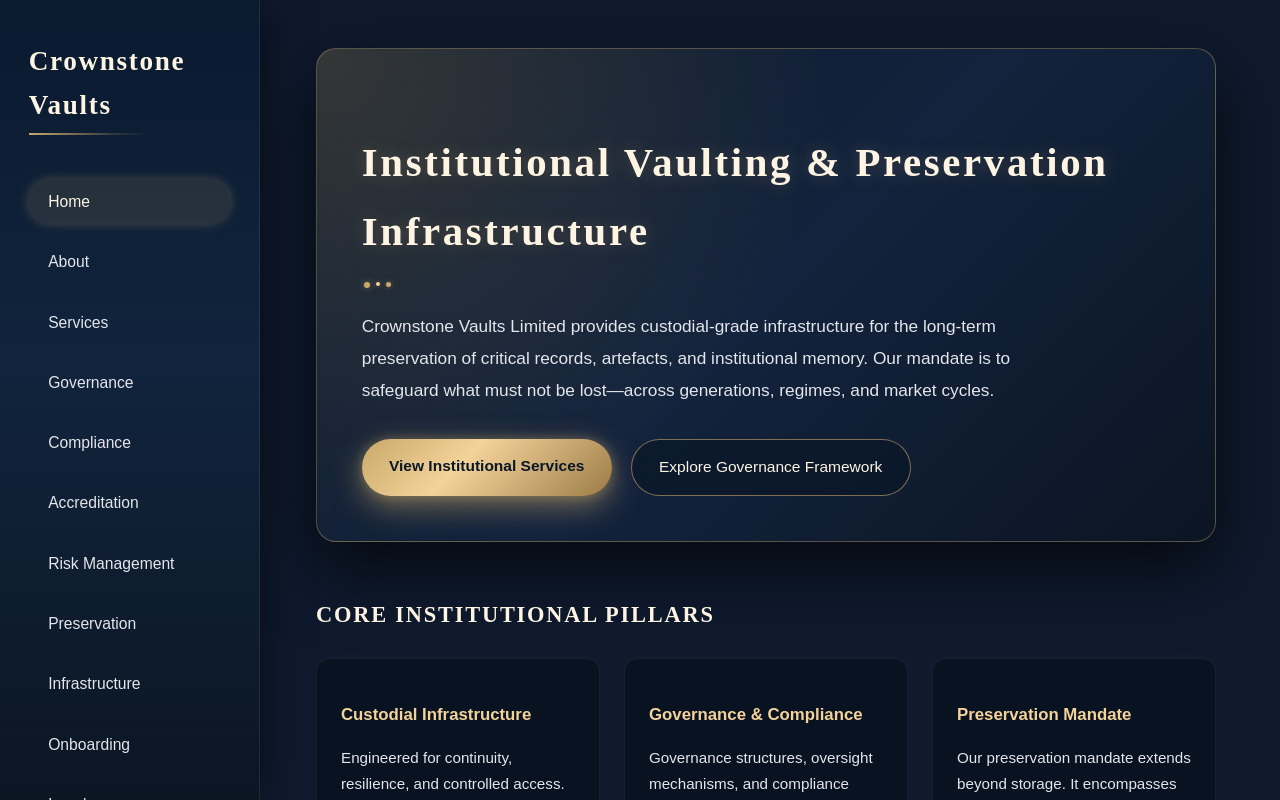
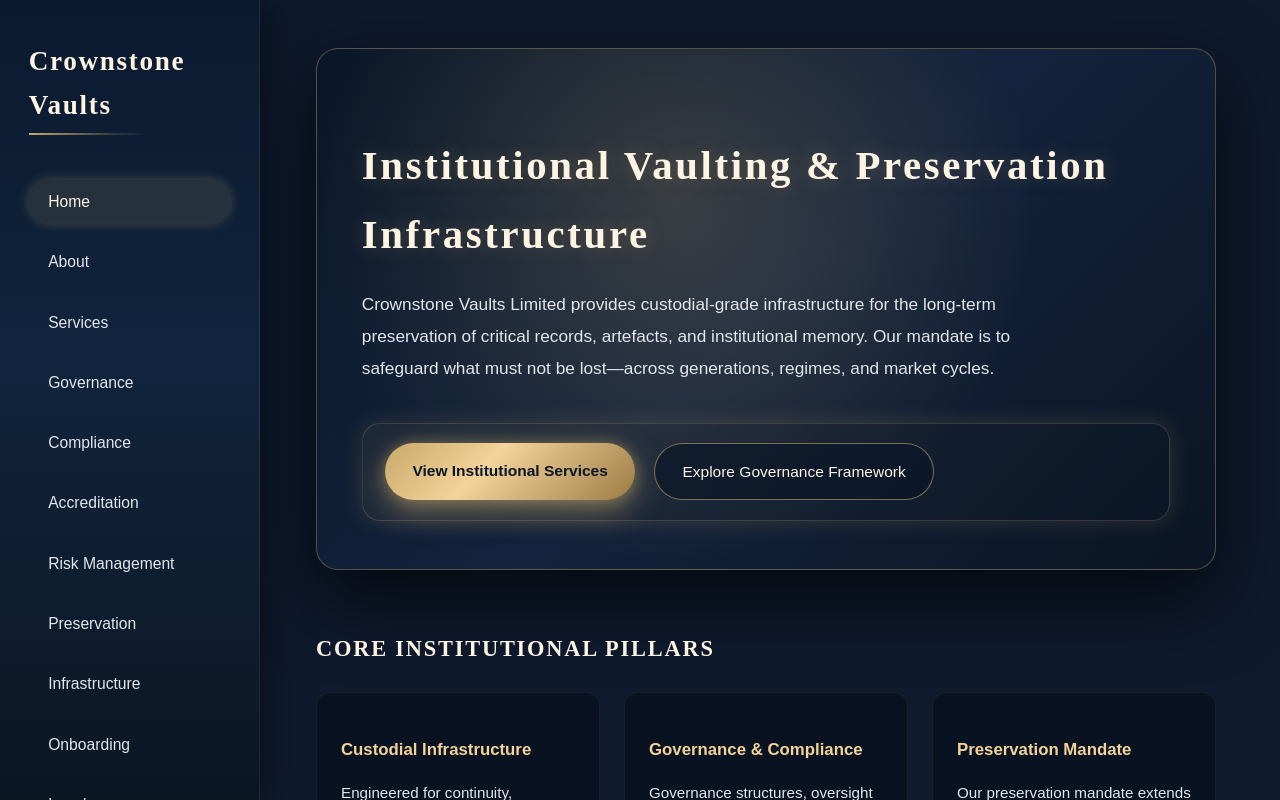
Before and after one commit to soulnlite/crownstone-vaults, a Next.js app: page / in a window 1280 px wide. Built offline with nearby package versions, Linux system fonts and the light colour scheme.

Commit message:
homepage redesign

```diff
--- a/app/page.tsx
+++ b/app/page.tsx
@@ -1,15 +1,15 @@
 export default function HomePage() {
   return (
     <div style={{ color: "#E3E6EB" }}>
-      {/* Hero Section */}
+      {/* HERO */}
       <section
         style={{
-          marginBottom: "3.4rem",
-          padding: "2.8rem 2.8rem",
-          borderRadius: "20px",
+          marginBottom: "3.8rem",
+          padding: "3rem 2.8rem",
+          borderRadius: "22px",
           background:
-            "radial-gradient(circle at top left, rgba(201,168,106,0.22) 0%, transparent 50%), linear-gradient(135deg, #0A1728 0%, #13233D 50%, #0B1523 100%)",
-          boxShadow: "0 26px 70px rgba(0,0,0,0.68)",
+            "radial-gradient(circle at 40% 30%, rgba(201,168,106,0.22) 0%, transparent 55%), linear-gradient(135deg, #0A1728 0%, #13233D 50%, #0B1523 100%)",
+          boxShadow: "0 28px 75px rgba(0,0,0,0.7)",
           border: "1px solid rgba(201,168,106,0.38)",
         }}
       >
@@ -17,59 +17,21 @@ export default function HomePage() {
           style={{
             fontFamily: "Merriweather, serif",
             fontSize: "2.55rem",
-            marginBottom: "1rem",
+            marginBottom: "1.2rem",
             letterSpacing: "0.065em",
             color: "#FDF4E3",
-            textShadow: "0 0 18px rgba(201,168,106,0.28)",
+            textShadow: "0 0 20px rgba(201,168,106,0.28)",
           }}
         >
           Institutional Vaulting & Preservation Infrastructure
         </h1>
-
-        {/* Gold Dot Cluster Accent */}
-        <div
-          style={{
-            display: "flex",
-            gap: "6px",
-            marginBottom: "1.4rem",
-            paddingLeft: "2px",
-          }}
-        >
-          <div
-            style={{
-              width: "6px",
-              height: "6px",
-              borderRadius: "50%",
-              background: "#C9A86A",
-              boxShadow: "0 0 6px rgba(201,168,106,0.55)",
-            }}
-          ></div>
-          <div
-            style={{
-              width: "4px",
-              height: "4px",
-              borderRadius: "50%",
-              background: "#F3D39A",
-              boxShadow: "0 0 5px rgba(201,168,106,0.45)",
-            }}
-          ></div>
-          <div
-            style={{
-              width: "5px",
-              height: "5px",
-              borderRadius: "50%",
-              background: "#C9A86A",
-              boxShadow: "0 0 5px rgba(201,168,106,0.45)",
-            }}
-          ></div>
-        </div>
 
         <p
           style={{
             fontSize: "1.08rem",
             lineHeight: "1.85",
             maxWidth: "720px",
-            marginBottom: "2rem",
+            marginBottom: "2.4rem",
           }}
         >
           Crownstone Vaults Limited provides custodial-grade infrastructure for the long-term
@@ -77,9 +39,21 @@ export default function HomePage() {
           to safeguard what must not be lost—across generations, regimes, and market cycles.
         </p>
 
-        {/* CTA Row */}
-        <div style={{ display: "flex", gap: "1.2rem", flexWrap: "wrap" }}>
-          {/* Medium Glow CTA (Homepage Signature) */}
+        {/* CTA CLUSTER */}
+        <div
+          style={{
+            display: "flex",
+            gap: "1.2rem",
+            flexWrap: "wrap",
+            padding: "1.2rem 1.4rem",
+            borderRadius: "18px",
+            background:
+              "linear-gradient(135deg, rgba(201,168,106,0.08), rgba(10,23,40,0.65))",
+            boxShadow: "0 0 22px rgba(201,168,106,0.18)",
+            border: "1px solid rgba(201,168,106,0.22)",
+          }}
+        >
+          {/* PRIMARY CTA */}
           <a
             href="/services"
             style={{
@@ -92,13 +66,13 @@ export default function HomePage() {
               fontSize: "0.97rem",
               textDecoration: "none",
               boxShadow:
-                "0 10px 30px rgba(201,168,106,0.55), 0 0 12px rgba(201,168,106,0.35)",
+                "0 10px 30px rgba(201,168,106,0.55), 0 0 14px rgba(201,168,106,0.35)",
             }}
           >
             View Institutional Services
           </a>
 
-          {/* Secondary CTA */}
+          {/* SECONDARY CTA */}
           <a
             href="/governance"
             style={{
@@ -117,7 +91,7 @@ export default function HomePage() {
         </div>
       </section>
 
-      {/* Three Pillars */}
+      {/* THREE PILLARS */}
       <section style={{ marginBottom: "3rem" }}>
         <h2
           style={{
@@ -211,7 +185,7 @@ export default function HomePage() {
         </div>
       </section>
 
-      {/* Onboarding / Next Steps */}
+      {/* ONBOARDING */}
       <section>
         <h2
           style={{
```
